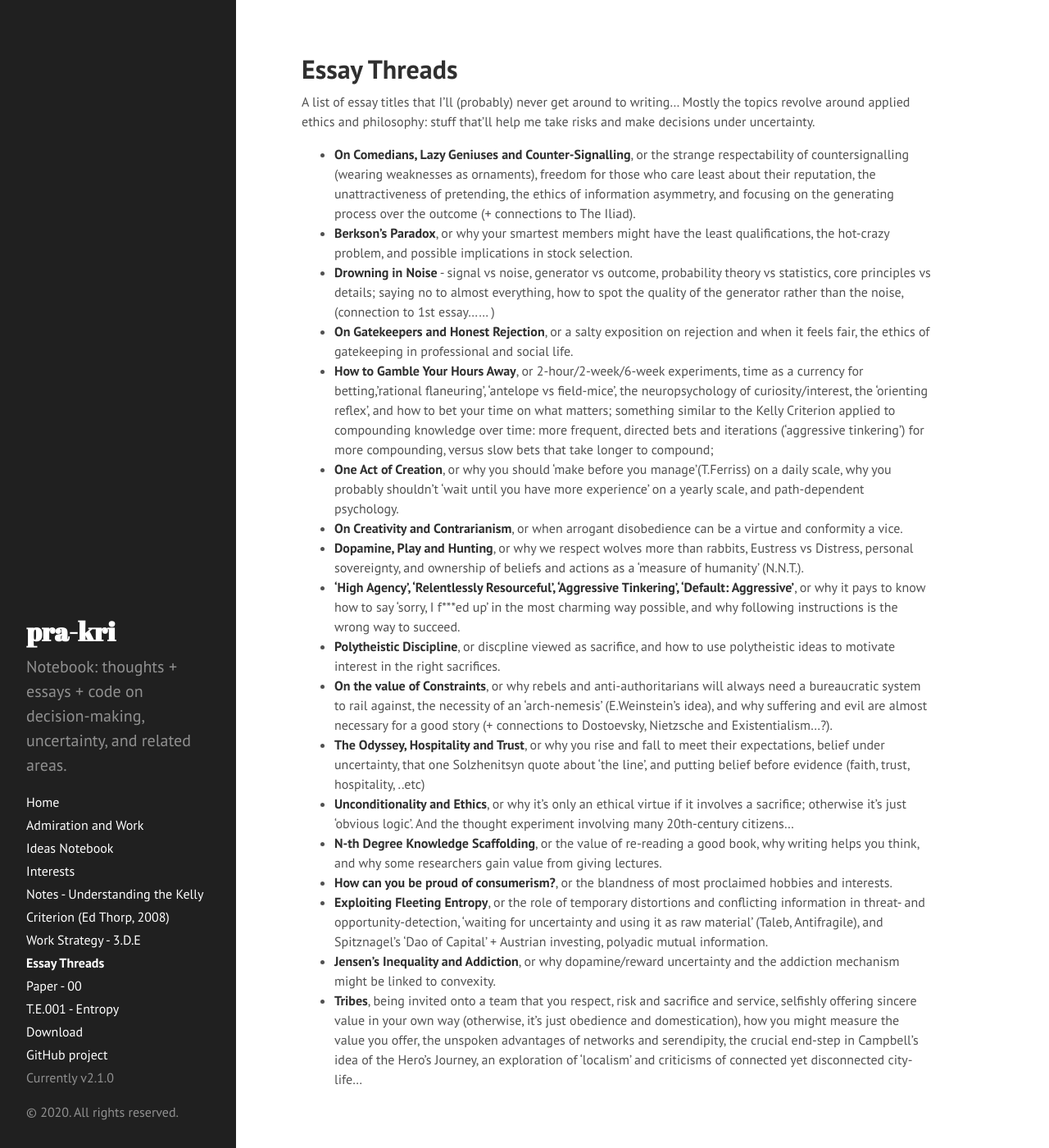
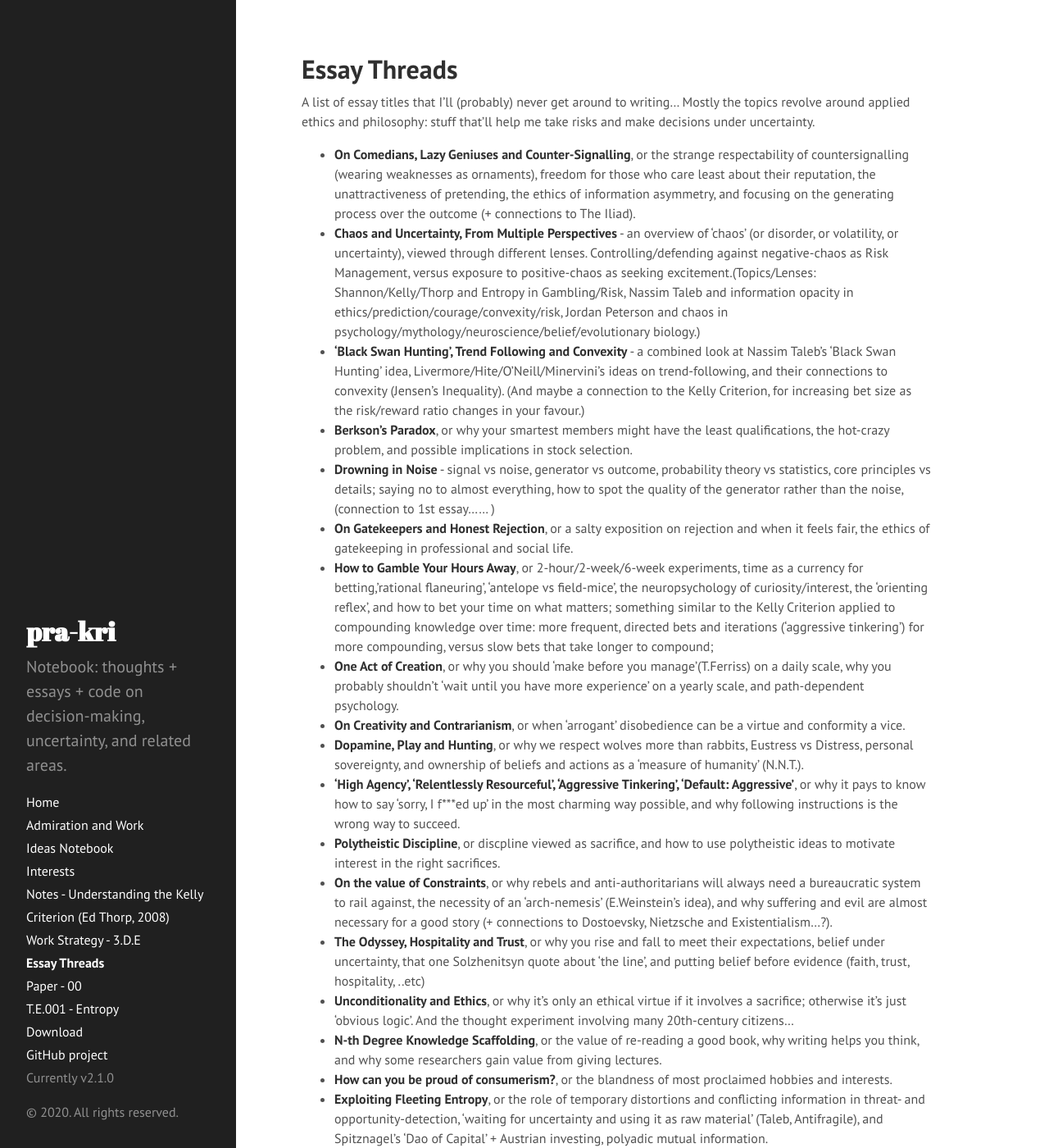
Before and after one commit to pra-kri/pra-kri.github.io, a Jekyll site: the page built from essay_threads.md, in a window 1280 px wide and 1400 px high. Shown: the whole window at 82% size. Built offline with Jekyll 4.4.1, drawn with Linux system fonts in a browser that asks for light colours.

Commit message:
Update essay_threads.md

```diff
--- a/essay_threads.md
+++ b/essay_threads.md
@@ -7,12 +7,14 @@ A list of essay titles that I'll (probably) never get around to writing...
 Mostly the topics revolve around applied ethics and philosophy: stuff that'll help me take risks and make decisions under uncertainty.
 
 * **On Comedians, Lazy Geniuses and Counter-Signalling**, or the strange respectability of countersignalling (wearing weaknesses as ornaments), freedom for those who care least about their reputation, the unattractiveness of pretending, the ethics of information asymmetry, and focusing on the generating process over the outcome (+ connections to The Iliad).
+* **Chaos and Uncertainty, From Multiple Perspectives** - an overview of 'chaos' (or disorder, or volatility, or uncertainty), viewed through different lenses. Controlling/defending against negative-chaos as Risk Management, versus exposure to positive-chaos as seeking excitement.(Topics/Lenses: Shannon/Kelly/Thorp and Entropy in Gambling/Risk, Nassim Taleb and information opacity in ethics/prediction/courage/convexity/risk, Jordan Peterson and chaos in psychology/mythology/neuroscience/belief/evolutionary biology.)
+* **'Black Swan Hunting', Trend Following and Convexity** - a combined look at Nassim Taleb's 'Black Swan Hunting' idea, Livermore/Hite/O'Neill/Minervini's ideas on trend-following, and their connections to convexity (Jensen's Inequality). (And maybe a connection to the Kelly Criterion, for increasing bet size as the risk/reward ratio changes in your favour.)
 * **Berkson's Paradox**, or why your smartest members might have the least qualifications, the hot-crazy problem, and possible implications in stock selection.
 * **Drowning in Noise** - signal vs noise, generator vs outcome, probability theory vs statistics, core principles vs details; saying no to almost everything, how to spot the quality of the generator rather than the noise, (connection to 1st essay...... )
 * **On Gatekeepers and Honest Rejection**, or a salty exposition on rejection and when it feels fair, the ethics of gatekeeping in professional and social life.
 * **How to Gamble Your Hours Away**, or 2-hour/2-week/6-week experiments, time as a currency for betting,'rational flaneuring', 'antelope vs field-mice', the neuropsychology of curiosity/interest, the 'orienting reflex', and how to bet your time on what matters; something similar to the Kelly Criterion applied to compounding knowledge over time: more frequent, directed bets and iterations ('aggressive tinkering') for more compounding, versus slow bets that take longer to compound;
 * **One Act of Creation**, or why you should 'make before you manage'(T.Ferriss) on a daily scale, why you probably shouldn't 'wait until you have more experience' on a yearly scale, and path-dependent psychology.
-* **On Creativity and Contrarianism**, or when arrogant disobedience can be a virtue and conformity a vice.
+* **On Creativity and Contrarianism**, or when 'arrogant' disobedience can be a virtue and conformity a vice.
 * **Dopamine, Play and Hunting**, or why we respect wolves more than rabbits, Eustress vs Distress, personal sovereignty, and ownership of beliefs and actions as a 'measure of humanity' (N.N.T.).
 * **'High Agency', 'Relentlessly Resourceful', 'Aggressive Tinkering', 'Default: Aggressive'**, or why it pays to know how to say 'sorry, I f\*\*\*ed up' in the most charming way possible, and why following instructions is the wrong way to succeed.
 * **Polytheistic Discipline**, or discpline viewed as sacrifice, and how to use polytheistic ideas to motivate interest in the right sacrifices.
```
